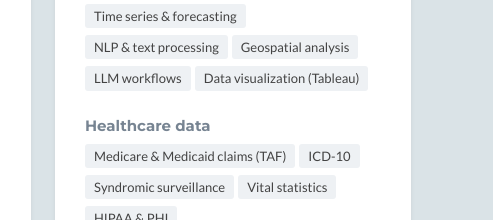
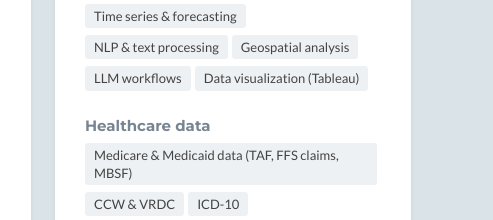
Before and after one commit to MyreLab/MyreLab.github.io, a plain HTML site: page index.html in a window 1280 px wide. Shown: the part 1248-1468 px from the top of the page, 787-1280 px from the left. Drawn offline with Linux system fonts and the light colour scheme.

Commit message:
Name the CMS datasets in the healthcare data skills

```diff
--- a/index.html
+++ b/index.html
@@ -277,7 +277,7 @@
                             <div class="skill-group">
                                 <h3 class="skill-title">Healthcare data</h3>
                                 <ul class="skill-tags list-inline">
-                                    <li class="list-inline-item">Medicare &amp; Medicaid claims (TAF)</li><li class="list-inline-item">ICD-10</li><li class="list-inline-item">Syndromic surveillance</li><li class="list-inline-item">Vital statistics</li><li class="list-inline-item">HIPAA &amp; PHI</li>
+                                    <li class="list-inline-item">Medicare &amp; Medicaid data (TAF, FFS claims, MBSF)</li><li class="list-inline-item">CCW &amp; VRDC</li><li class="list-inline-item">ICD-10</li><li class="list-inline-item">Syndromic surveillance</li><li class="list-inline-item">Vital statistics</li><li class="list-inline-item">HIPAA &amp; PHI</li>
                                 </ul>
                             </div>
                         </div><!--//content-->
```
